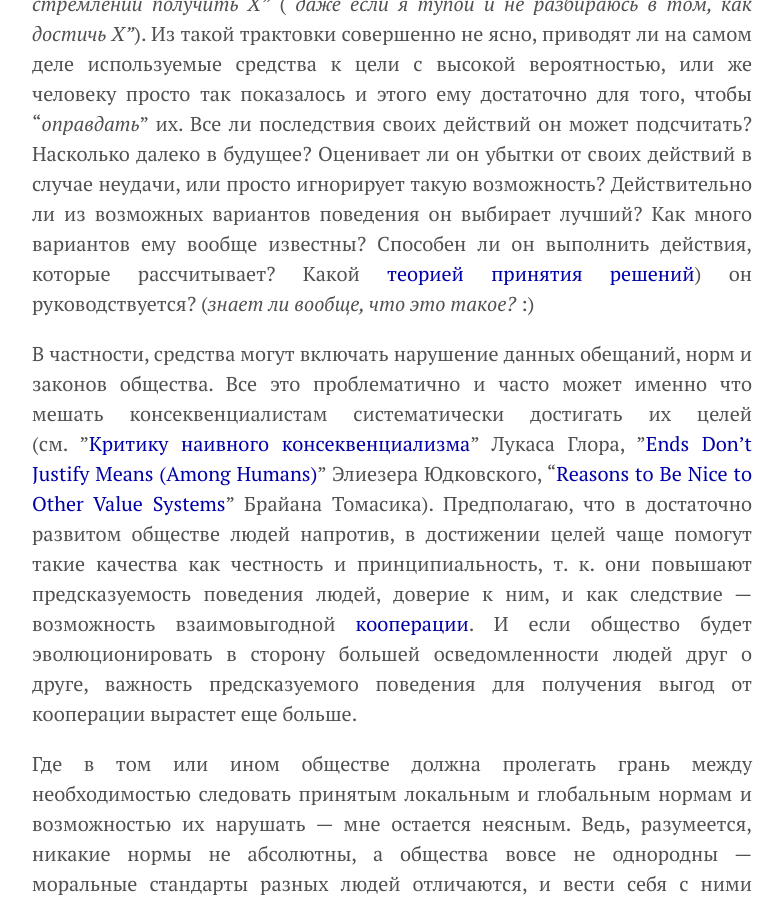
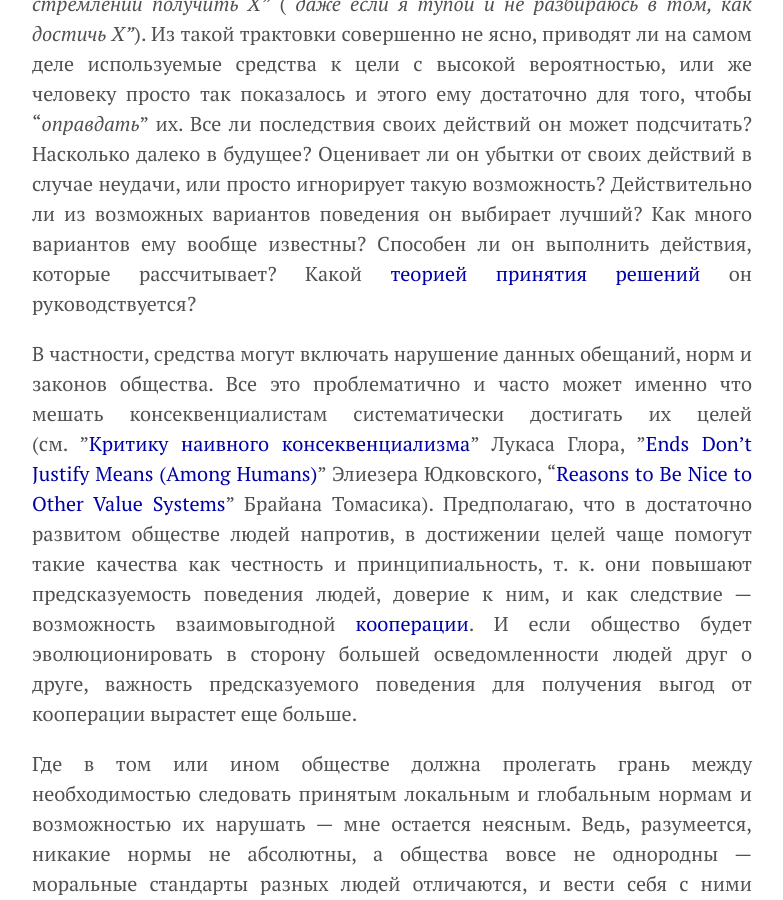
Before and after one commit to KKirdan/kkirdan.github.io, a Jekyll site: the page built from blog/_posts/2. long/2021-05-16-406.md, in a window 1280 px wide and 900 px high, scrolled down 658 px. Shown: the whole window, without its empty margins (248-1031 px from the left). Built offline with Jekyll 4.4.1, drawn with Linux system fonts in a browser that asks for light colours.

Commit message:
Update 2021-05-16-406.md

```diff
--- a/blog/_posts/2. long/2021-05-16-406.md
+++ b/blog/_posts/2. long/2021-05-16-406.md
@@ -18,7 +18,7 @@ importance: 8
 
 ## В чем проблема?
 
-Думаю, что формула _"цель оправдывает средства"_ часто вводит в заблуждение, потому что читается она как _"я сделаю все что угодно в стремлении получить X"_ (_"даже если я тупой и не разбираюсь в том, как достичь X"_). Из такой трактовки совершенно не ясно, приводят ли на самом деле используемые средства к цели с высокой вероятностью, или же человеку просто так показалось и этого ему достаточно для того, чтобы "_оправдать_" их. Все ли последствия своих действий он может подсчитать? Насколько далеко в будущее? Оценивает ли он убытки от своих действий в случае неудачи, или просто игнорирует такую возможность? Действительно ли из возможных вариантов поведения он выбирает лучший? Как много вариантов ему вообще известны? Способен ли он выполнить действия, которые рассчитывает? Какой [теорией принятия решений](https://www.lesswrong.com/posts/zEWJBFFMvQ835nq6h/decision-theory-faq)) он руководствуется? (_знает ли вообще, что это такое?_ :)
+Думаю, что формула _"цель оправдывает средства"_ часто вводит в заблуждение, потому что читается она как _"я сделаю все что угодно в стремлении получить X"_ (_"даже если я тупой и не разбираюсь в том, как достичь X"_). Из такой трактовки совершенно не ясно, приводят ли на самом деле используемые средства к цели с высокой вероятностью, или же человеку просто так показалось и этого ему достаточно для того, чтобы "_оправдать_" их. Все ли последствия своих действий он может подсчитать? Насколько далеко в будущее? Оценивает ли он убытки от своих действий в случае неудачи, или просто игнорирует такую возможность? Действительно ли из возможных вариантов поведения он выбирает лучший? Как много вариантов ему вообще известны? Способен ли он выполнить действия, которые рассчитывает? Какой [теорией принятия решений](https://www.lesswrong.com/posts/zEWJBFFMvQ835nq6h/decision-theory-faq) он руководствуется?
 
 В частности, средства могут включать нарушение данных обещаний, норм и законов общества. Все это проблематично и часто может именно что мешать консеквенциалистам систематически достигать их целей (см. "[Критику наивного консеквенциализма](https://vk.com/wall-199052526_157)" Лукаса Глора, "[Ends Don't Justify Means (Among Humans)](https://www.lesswrong.com/posts/K9ZaZXDnL3SEmYZqB/ends-don-t-justify-means-among-humans)" Элиезера Юдковского, "[Reasons to Be Nice to Other Value Systems](https://longtermrisk.org/reasons-to-be-nice-to-other-value-systems/)" Брайана Томасика). Предполагаю, что в достаточно развитом обществе людей напротив, в достижении целей чаще помогут такие качества как честность и принципиальность, т. к. они повышают предсказуемость поведения людей, доверие к ним, и как следствие — возможность взаимовыгодной [кооперации](https://longtermrisk.org/gains-from-trade-through-compromise/). И если общество будет эволюционировать в сторону большей осведомленности людей друг о друге, важность предсказуемого поведения для получения выгод от кооперации вырастет еще больше.
 
```
